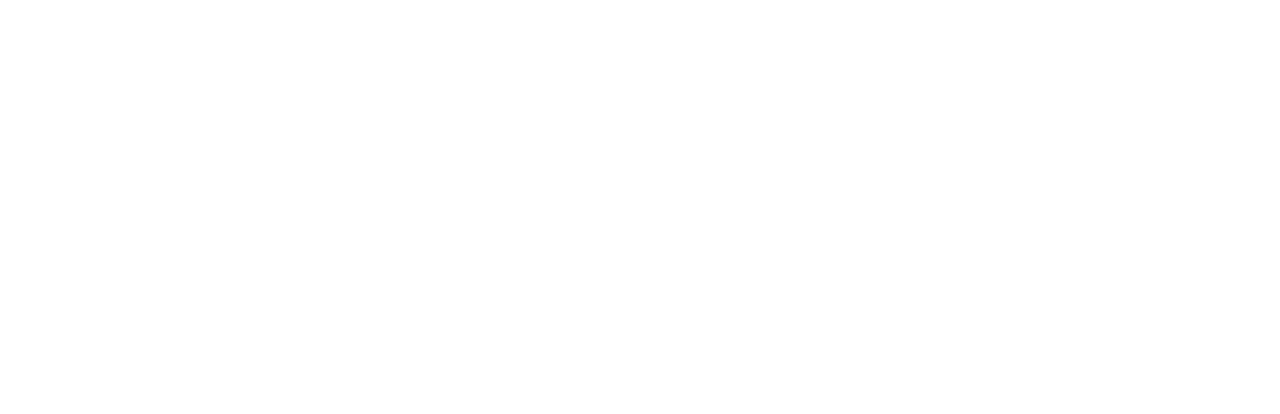
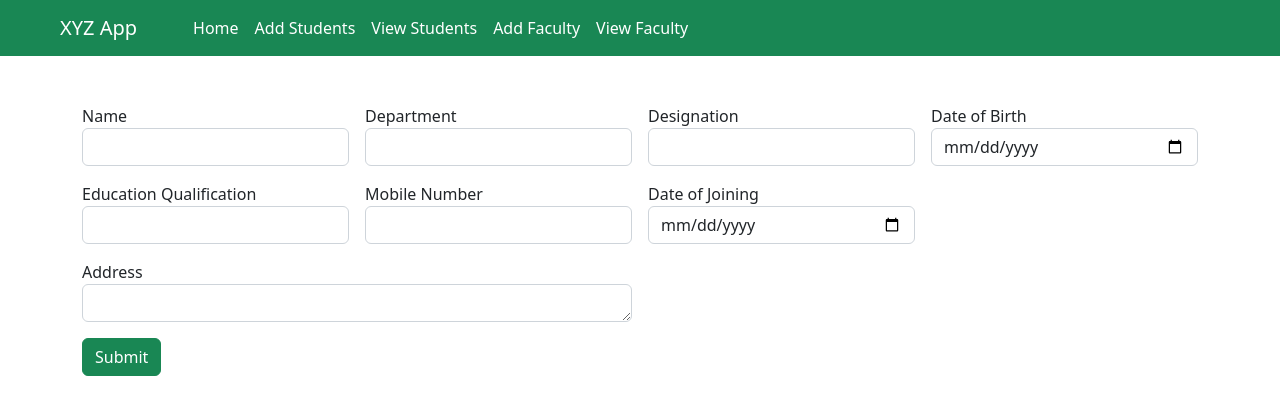
Before and after one commit to Arj2001/xyz-app, an Angular app: page /add-faculty in a window 1280 px wide. Before the commit this address led to /. Shown: the top 414 px of the page. Built offline with nearby package versions, Linux system fonts and the light colour scheme.

Commit message:
add faculty implimented

```diff
--- /dev/null
+++ b/src/app/add-faculty/add-faculty.component.html
@@ -0,0 +1,50 @@
+<app-navbar></app-navbar>
+<div class="container mt-5">
+    <div class="row">
+        <div class="col col-12 col-sm-12 col-md-12 col-lg-12 col-xl-12 col-xxl-12">
+            <div class="row g-3">
+                <div class="col col-12 col-sm-6 col-md-4 col-lg-4 col-xl-3 col xxl-3">
+                    <label for="" class="label-control">Name</label>
+                    <input type="text" class="form-control" name="name" [(ngModel)]="name">
+                </div>
+                <div class="col col-12 col-sm-6 col-md-4 col-lg-4 col-xl-3 col xxl-3">
+                    <label for="" class="label-control">Department</label>
+                    <select  id="" class="form-control" name="department" [(ngModel)]="department">
+                        <option value="Computer Science">Computer Science</option>
+                        <option value="Civil Engineer">Civil Engineer</option>
+                        <option value="Electrical Engineer">Electrical Engineer</option>
+                        <option value="Mechanical Engineer">Mechanical Engineer</option>
+                    </select>
+                </div>
+                <div class="col col-12 col-sm-6 col-md-4 col-lg-4 col-xl-3 col xxl-3">
+                    <label for="" class="label-control">Designation</label>
+                    <input type="text" class="form-control" name="designation" [(ngModel)]="designation">
+                </div>
+                <div class="col col-12 col-sm-6 col-md-4 col-lg-4 col-xl-3 col xxl-3">
+                    <label for="" class="label-control">Date of Birth</label>
+                    <input type="date" class="form-control" name="dob" [(ngModel)]="dob">
+                </div>
+                <div class="col col-12 col-sm-6 col-md-4 col-lg-4 col-xl-3 col xxl-3">
+                    <label for="" class="label-control">Education Qualification</label>
+                    <input type="text" class="form-control" name="eduQuali" [(ngModel)]="eduQuali">
+                </div>
+                <div class="col col-12 col-sm-6 col-md-4 col-lg-4 col-xl-3 col xxl-3">
+                    <label for="" class="label-control">Mobile Number</label>
+                    <input type="text" class="form-control" name="phone" [(ngModel)]="phone">
+                </div>
+
+                <div class="col col-12 col-sm-6 col-md-4 col-lg-4 col-xl-3 col xxl-3">
+                    <label for="" class="label-control">Date of Joining</label>
+                    <input type="date" class="form-control" name="doj" [(ngModel)]="doj">
+                </div>
+                <div class="col col-12 col-sm-12 col-md-8 col-lg-8 col-xl-6 col xxl-6">
+                    <label for="" class="label-control">Address</label>
+                    <textarea class="form-control" id="" cols="30" rows="1" name="address" [(ngModel)]="address"></textarea>
+                </div>
+                <div class="col col-12 col-sm-12 col-md-12 col-lg-12 col-xl-12 col xxl-12">
+                    <button class="btn btn-success" (click)="readValue()">Submit</button>
+                </div>
+            </div>
+        </div>
+    </div>
+</div>
--- /dev/null
+++ b/src/app/add-faculty/add-faculty.component.ts
@@ -0,0 +1,48 @@
+import { Component, OnInit } from '@angular/core';
+
+@Component({
+  selector: 'app-add-faculty',
+  templateUrl: './add-faculty.component.html',
+  styleUrls: ['./add-faculty.component.css']
+})
+export class AddFacultyComponent implements OnInit {
+
+  constructor() { }
+
+  name = ""
+  department = ""
+  designation = ""
+  dob = ""
+  eduQuali = ""
+  address = ""
+  phone = ""
+  doj= ""
+
+  readValue=()=>{
+
+    let data = {
+      "name":this.name,
+    "department":this.department,
+    "designation":this.designation,
+    "dob":this.dob,
+    "eduQuali":this.eduQuali,
+    "address":this.address,
+    "phone":this.phone,
+    "doj":this.doj,
+    }
+    console.log(data)
+    this.name = ""
+    this.department = ""
+    this.designation = ""
+    this.dob = ""
+    this.eduQuali = ""
+    this.address = ""
+    this.phone = ""
+    this.doj= ""
+
+  }
+
+  ngOnInit(): void {
+  }
+
+}
```
Also changed, not shown: src/app/app.module.ts (+6 -1 lines), src/app/add-faculty/add-faculty.component.css (added).
